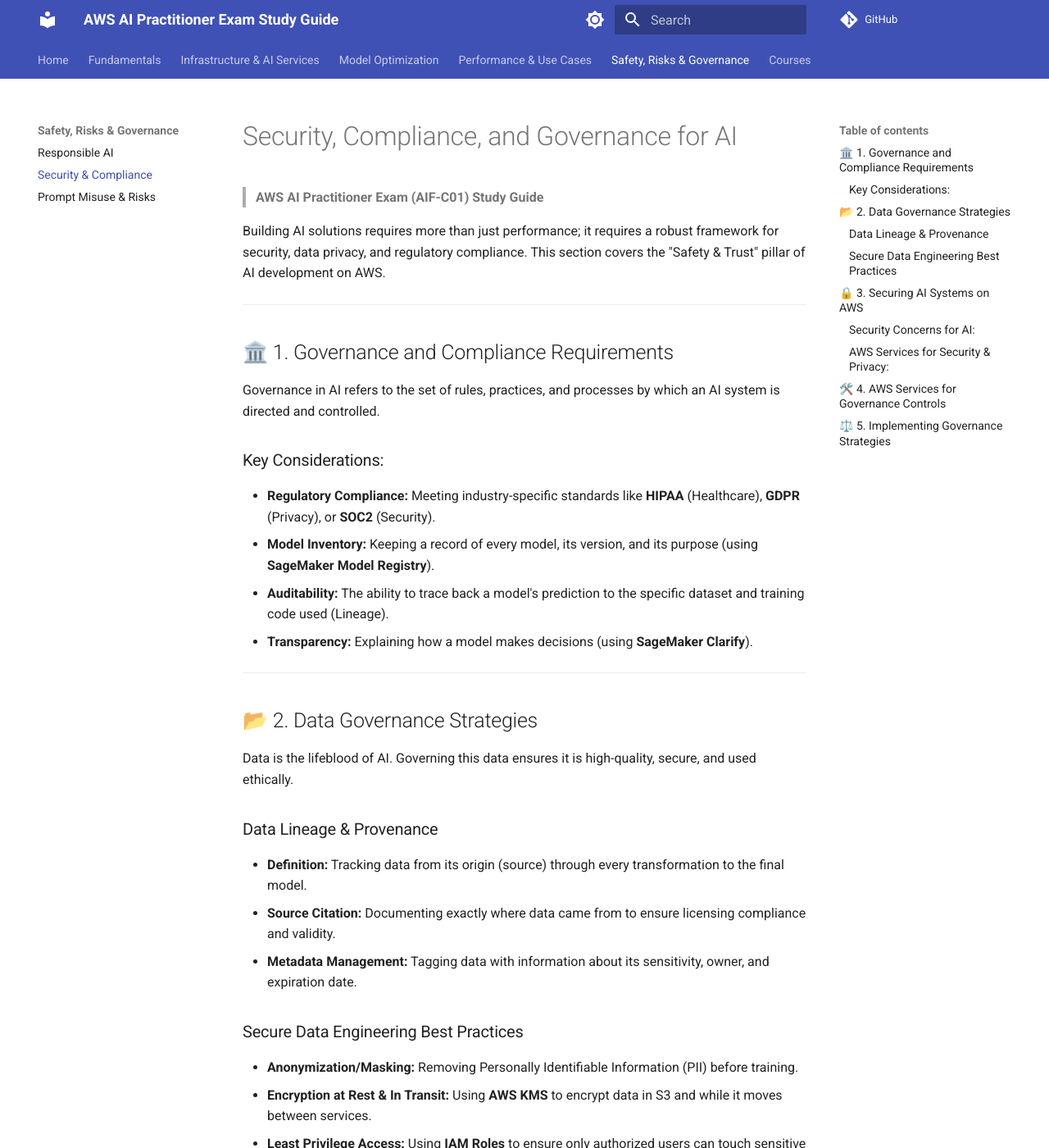
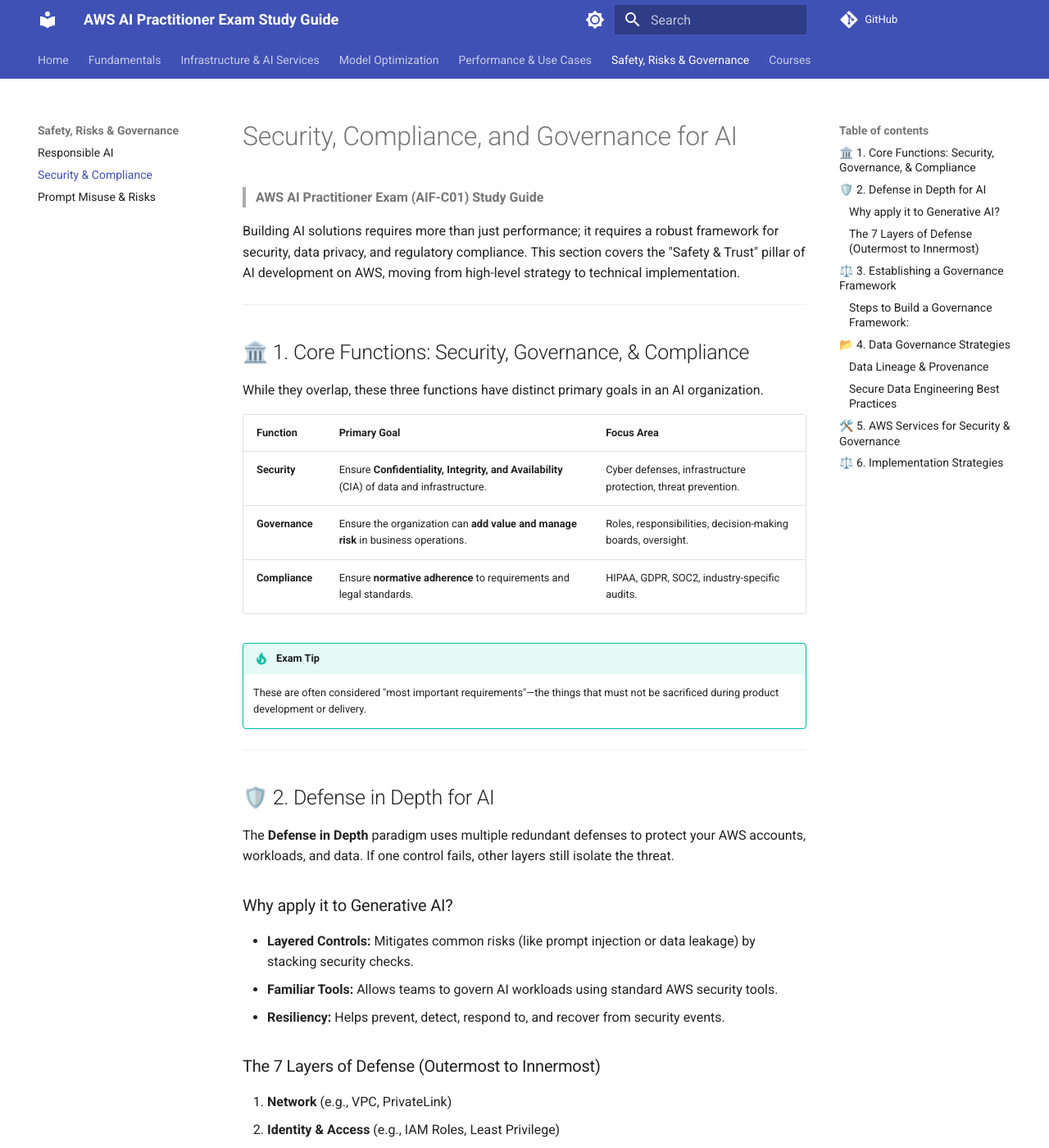
Before and after one commit to kvcenation5/aws-ai-practitioner-exam, an MkDocs documentation site: the page built from docs/11-security-compliance-governance.md, in a window 1280 px wide and 1400 px high. Shown: the whole window at 82% size. Built offline with MkDocs 1.6.1 and Material for MkDocs 9.7.7, drawn with Linux system fonts in a browser that asks for light colours; comment, search, counter and statistics services are not loaded; some of the changed text lies outside the part shown.

Commit message:
Update Security & Compliance with Strategic Guidance, Defense in Depth, and Governance Frameworks

```diff
--- a/docs/11-security-compliance-governance.md
+++ b/docs/11-security-compliance-governance.md
@@ -2,25 +2,60 @@
 
 > **AWS AI Practitioner Exam (AIF-C01) Study Guide**
 
-Building AI solutions requires more than just performance; it requires a robust framework for security, data privacy, and regulatory compliance. This section covers the "Safety & Trust" pillar of AI development on AWS.
+Building AI solutions requires more than just performance; it requires a robust framework for security, data privacy, and regulatory compliance. This section covers the "Safety & Trust" pillar of AI development on AWS, moving from high-level strategy to technical implementation.
 
 ---
 
-## 🏛️ 1. Governance and Compliance Requirements
+## 🏛️ 1. Core Functions: Security, Governance, & Compliance
 
-Governance in AI refers to the set of rules, practices, and processes by which an AI system is directed and controlled.
+While they overlap, these three functions have distinct primary goals in an AI organization.
 
-### Key Considerations:
-*   **Regulatory Compliance:** Meeting industry-specific standards like **HIPAA** (Healthcare), **GDPR** (Privacy), or **SOC2** (Security).
-*   **Model Inventory:** Keeping a record of every model, its version, and its purpose (using **SageMaker Model Registry**).
-*   **Auditability:** The ability to trace back a model's prediction to the specific dataset and training code used (Lineage).
-*   **Transparency:** Explaining how a model makes decisions (using **SageMaker Clarify**).
+| Function | Primary Goal | Focus Area |
+| :--- | :--- | :--- |
+| **Security** | Ensure **Confidentiality, Integrity, and Availability** (CIA) of data and infrastructure. | Cyber defenses, infrastructure protection, threat prevention. |
+| **Governance** | Ensure the organization can **add value and manage risk** in business operations. | Roles, responsibilities, decision-making boards, oversight. |
+| **Compliance** | Ensure **normative adherence** to requirements and legal standards. | HIPAA, GDPR, SOC2, industry-specific audits. |
+
+!!! tip "Exam Tip"
+    These are often considered "most important requirements"—the things that must not be sacrificed during product development or delivery.
 
 ---
 
-## 📂 2. Data Governance Strategies
+## 🛡️ 2. Defense in Depth for AI
 
-Data is the lifeblood of AI. Governing this data ensures it is high-quality, secure, and used ethically.
+The **Defense in Depth** paradigm uses multiple redundant defenses to protect your AWS accounts, workloads, and data. If one control fails, other layers still isolate the threat.
+
+### Why apply it to Generative AI?
+*   **Layered Controls:** Mitigates common risks (like prompt injection or data leakage) by stacking security checks.
+*   **Familiar Tools:** Allows teams to govern AI workloads using standard AWS security tools.
+*   **Resiliency:** Helps prevent, detect, respond to, and recover from security events.
+
+### The 7 Layers of Defense (Outermost to Innermost)
+1.  **Network** (e.g., VPC, PrivateLink)
+2.  **Identity & Access** (e.g., IAM Roles, Least Privilege)
+3.  **Compute** (e.g., Secure Instances, Enclaves)
+4.  **Application** (e.g., Bedrock Guardrails, SageMaker Models)
+5.  **Data** (e.g., Macie PII Redaction, KMS Encryption)
+6.  **Human** (e.g., Governance Boards, HITL review)
+7.  **Physical** (Handled by AWS Data Centers)
+
+---
+
+## ⚖️ 3. Establishing a Governance Framework
+
+A high-level governance strategy ensures the responsible deployment of AI technologies throughout their lifecycle.
+
+### Steps to Build a Governance Framework:
+1.  **Establish an AI Governance Board/Committee:**
+    *   A cross-functional team including **legal, compliance, data privacy experts, and AI developers**.
+2.  **Define Roles and Responsibilities:**
+    *   Clearly outline who is responsible for oversight, policy-making, risk assessment, and final decision-making.
+3.  **Implement Policies and Procedures:**
+    *   Develop comprehensive rules addressing the **entire AI lifecycle**—from data collection/cleaning to final model monitoring.
+
+---
+
+## 📂 4. Data Governance Strategies
 
 ### Data Lineage & Provenance
 *   **Definition:** Tracking data from its origin (source) through every transformation to the final model.
@@ -29,46 +64,31 @@
 
 ### Secure Data Engineering Best Practices
 *   **Anonymization/Masking:** Removing Personally Identifiable Information (PII) before training.
-*   **Encryption at Rest & In Transit:** Using **AWS KMS** to encrypt data in S3 and while it moves between services.
-*   **Least Privilege Access:** Using **IAM Roles** to ensure only authorized users can touch sensitive training sets.
+*   **Encryption at Rest & In Transit:** Using **AWS KMS** to encrypt data in S3 and TLS for data in motion.
+*   **Macie Integration:** Using **Amazon Macie** to automatically discover and protect PII stored in Amazon S3.
 
 ---
 
-## 🔒 3. Securing AI Systems on AWS
+## 🛠️ 5. AWS Services for Security & Governance
 
-Security is a "Shared Responsibility." AWS secures the infrastructure, while you secure the code, model, and data.
-
-### Security Concerns for AI:
-*   **Prompt Injection:** Unauthorized prompts designed to bypass safety filters.
-*   **Data Poisoning:** Maliciously altering training data to create bias or backdoors.
-*   **Model Theft:** Unauthorized access to model artifacts.
-
-### AWS Services for Security & Privacy:
-*   **Amazon Bedrock Guardrails:** The primary tool for preventing toxic content, filtering PII, and enforcing safety policies in GenAI.
-*   **Amazon Macie:** Automatically discovers and protects sensitive data (like PII) in Amazon S3.
-*   **AWS PrivateLink:** Ensures your AI traffic stays within the AWS network and doesn't traverse the public internet.
-*   **IAM (Identity & Access Management):** The "Gatekeeper" for all AWS AI services.
+| Service | Category | Role in AI Governance |
+| :--- | :--- | :--- |
+| **Amazon Bedrock Guardrails** | Security | Filter toxic content and PII in real-time. |
+| **AWS IAM** | Identity | Enforce "Least Privilege" access to models and data. |
+| **AWS PrivateLink** | Network | Keep AI traffic within the AWS network (avoiding public internet). |
+| **AWS KMS** | Data Security | Manage encryption keys for models and datasets. |
+| **AWS Artifact** | Compliance | Download compliance reports (HIPAA, ISO) to verify infrastructure. |
+| **AWS CloudTrail** | Auditing | Record every API call made to SageMaker/Bedrock for forensic audits. |
+| **SageMaker Model Cards** | Documentation | Standardized documentation for model risks and intended use. |
 
 ---
 
-## 🛠️ 4. AWS Services for Governance Controls
+## ⚖️ 6. Implementation Strategies
 
-| Service | Role in AI Governance |
-| :--- | :--- |
-| **AWS Artifact** | Your central resource for **compliance reports** (ISO, PCI, etc.). Useful for proving AWS infrastructure is secure. |
-| **AWS Audit Manager** | Helps you continuously audit your AWS usage to simplify how you assess risk and compliance. |
-| **AWS CloudTrail** | Logs every API call made to SageMaker or Bedrock. Vital for **forensic audits**. |
-| **AWS Config** | Monitors and records your AWS resource configurations to ensure they meet compliance "rules." |
-| **SageMaker Model Cards** | Provides a standardized way to document model information (training details, intended use, risk ratings). |
-
----
-
-## ⚖️ 5. Implementing Governance Strategies
-
-1.  **Establish KPIs:** Define what "Success" and "Safety" look like early (Business Goal Identification).
-2.  **Human-in-the-Loop (HITL):** Use **Amazon SageMaker Ground Truth** or **A2I** for human review of sensitive model outputs.
+1.  **Establish KPIs:** Link security and compliance metrics to business value early.
+2.  **Human-in-the-Loop (HITL):** Use **Amazon SageMaker Ground Truth** or **A2I** for critical oversight.
 3.  **Continuous Monitoring:** Use **SageMaker Model Monitor** to detect drift or bias in production.
-4.  **Automated Guardrails:** Implement real-time filtering to catch prompt misuse before it reaches the user.
+4.  **Experimentation:** Use **A/B Testing** or **Canary Deployments** to validate model variants safely.
 
 ---
 *Last Updated: Jan 2026*
```
